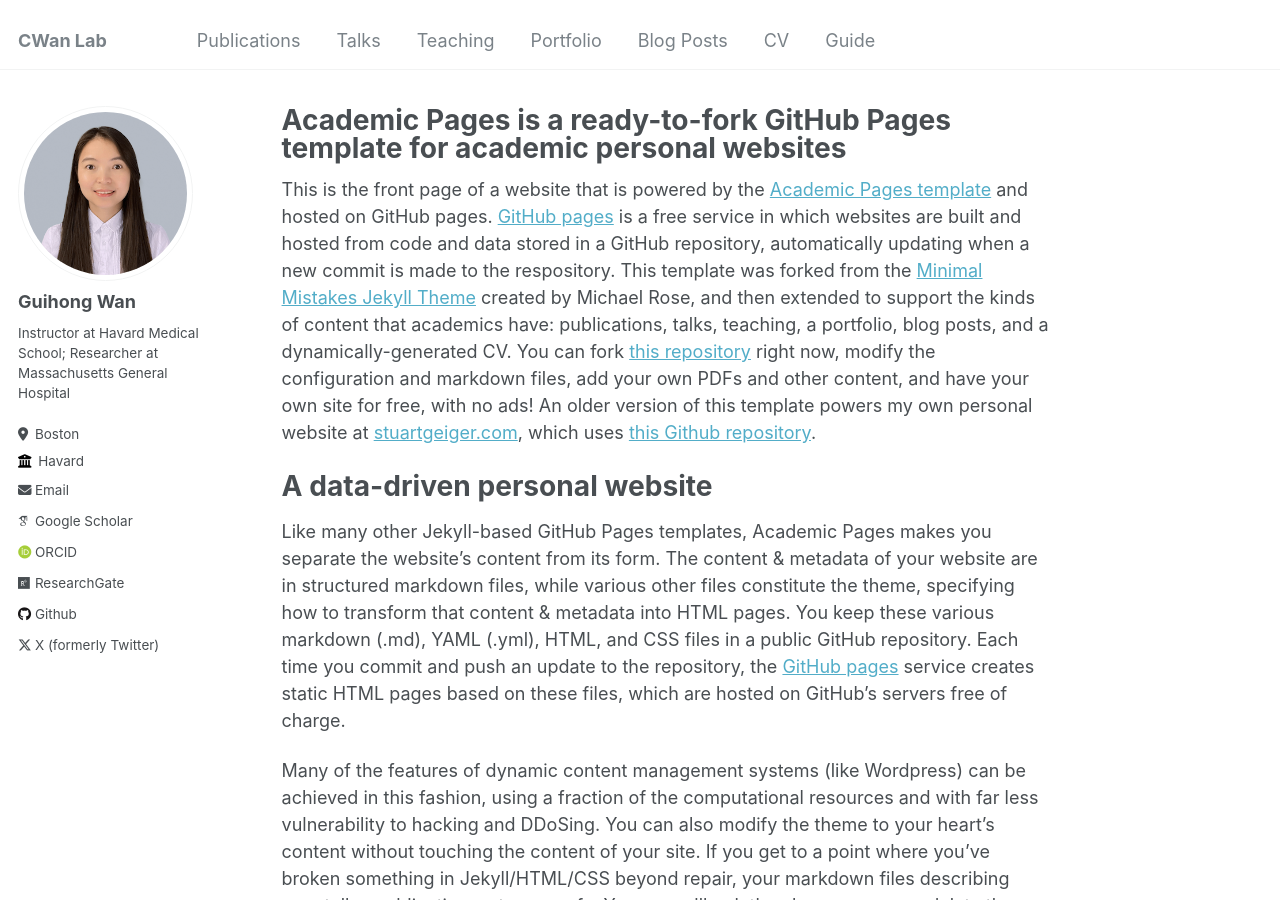
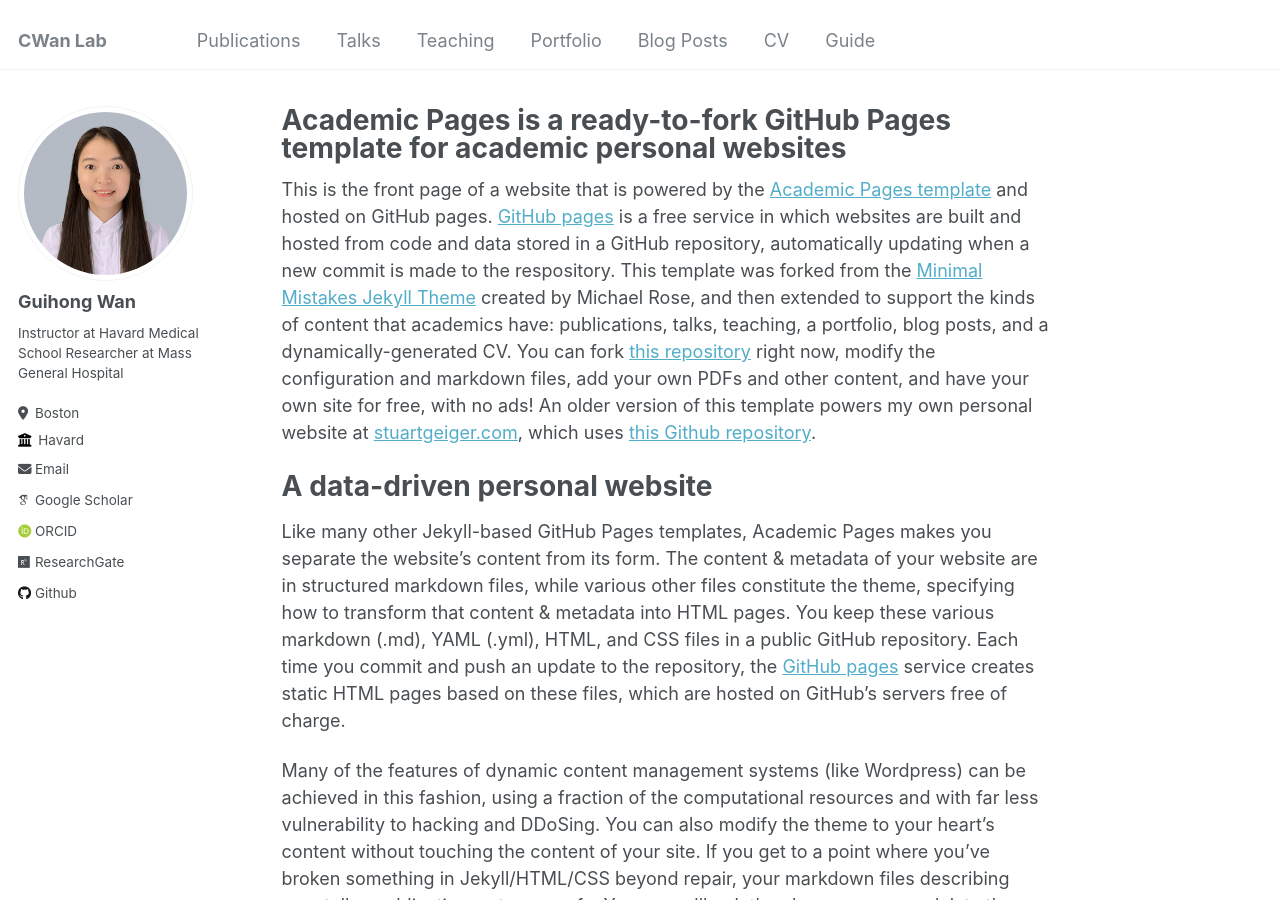
Before and after one commit to cwanlab/cwanlab.github.io, a Jekyll site: the page built from _pages/about.md, in a window 1280 px wide and 900 px high. Built offline with Jekyll 4.4.1, drawn with Linux system fonts in a browser that asks for light colours; some web fonts are replaced.

Commit message:
Update _config.yml
Update _config.yml

```diff
--- a/_config.yml
+++ b/_config.yml
@@ -23,7 +23,7 @@ author:
   # Biographic information
   avatar           : "profile.png"
   name             : "Guihong Wan"
-  bio              : "Instructor at Havard Medical School; Researcher at Massachusetts General Hospital"
+  bio              : "Instructor at Havard Medical School\nResearcher at Mass General Hospital"
   location         : "Boston"
   employer         : "Havard"
   email            : "guihong.wan@outlook.com"
@@ -59,7 +59,7 @@ author:
   steam            : # Username
   telegram         : # URL
   tumblr           : # Username
-  twitter          : "GHWANPhD"
+  twitter          : # Username
   vine             : # Username
   weibo            : # Username
   wikipedia        : # Username
```
